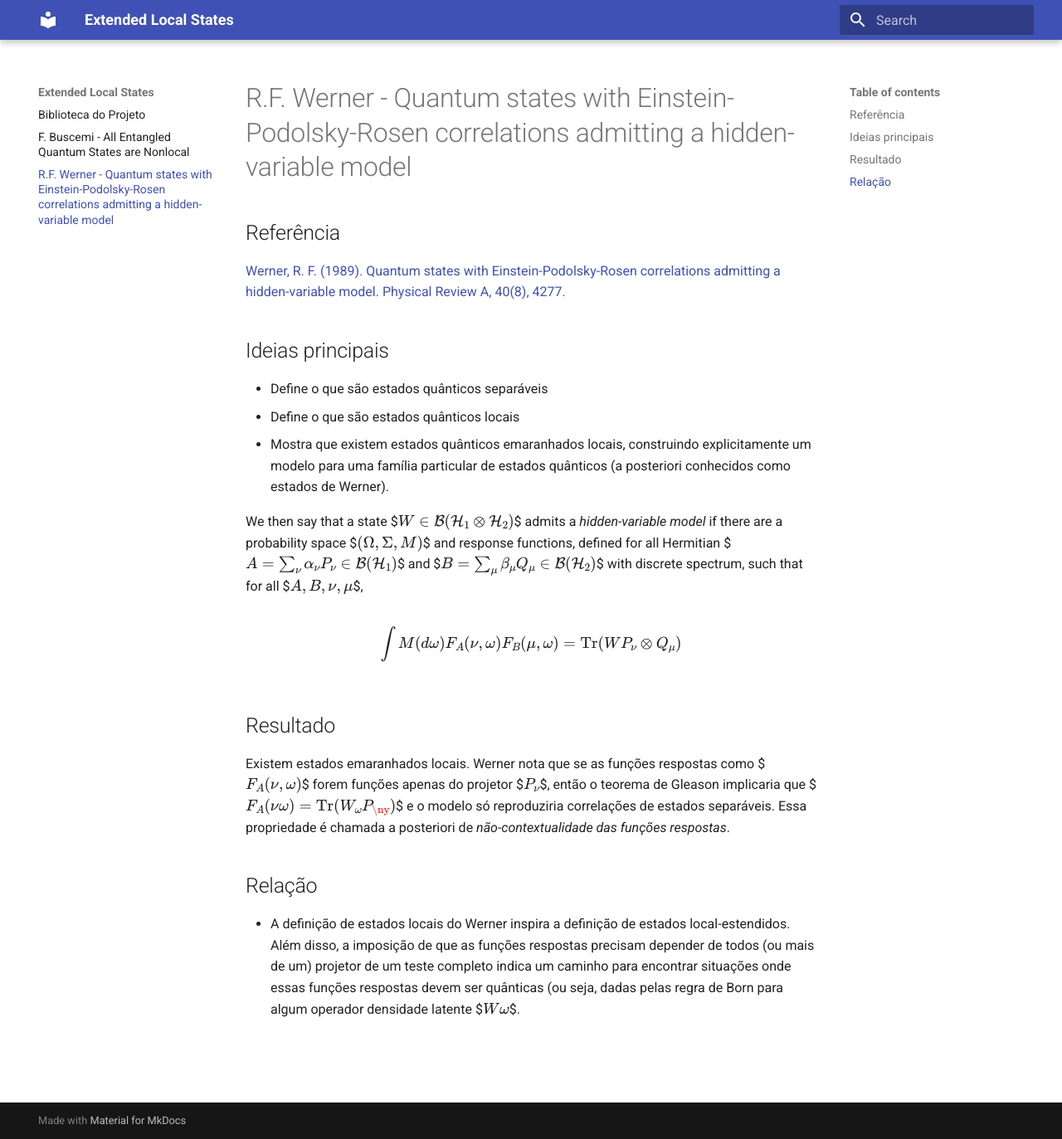
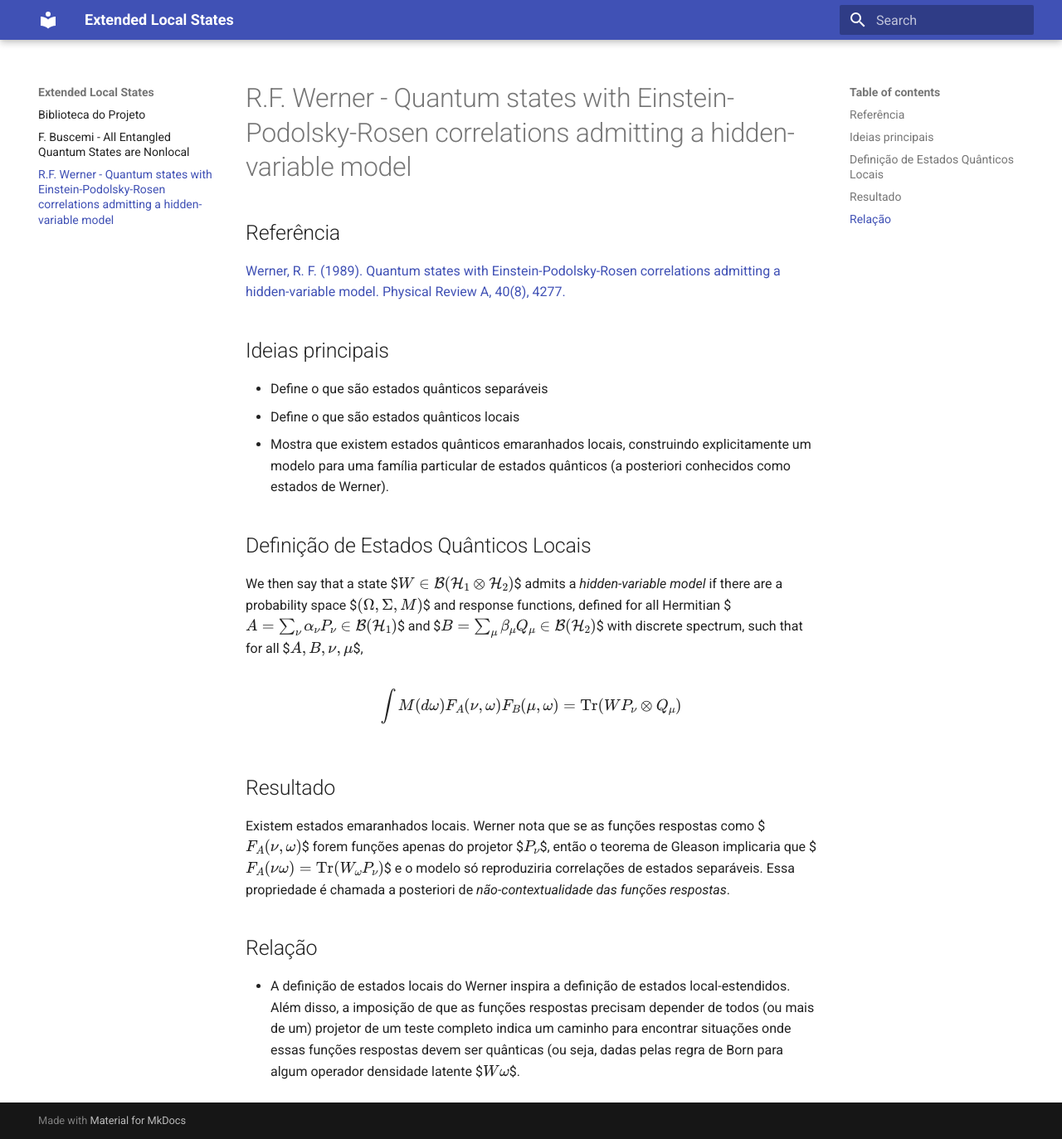
Before and after one commit to ruffolo14/LocalStates, an MkDocs documentation site: the page built from docs/werner1989quantum.md, in a window 1280 px wide and 1373 px high. Shown: the whole window at 83% size. Built offline with MkDocs 1.6.1 and Material for MkDocs 9.7.7, drawn with Linux system fonts in a browser that asks for light colours.

Commit message:
Update werner1989quantum.md

```diff
--- a/docs/werner1989quantum.md
+++ b/docs/werner1989quantum.md
@@ -9,6 +9,9 @@
 - Define o que são estados quânticos locais
 - Mostra que existem estados quânticos emaranhados locais, construindo explicitamente um modelo para uma família particular de estados quânticos (a posteriori conhecidos como estados de Werner).
 
+
+## Definição de Estados Quânticos Locais
+
 We then say that a state $$W \in \mathcal{B}(\mathcal{H}_1 \otimes \mathcal{H}_2)$$ admits a *hidden-variable model* if there are a probability space $$(\Omega, \Sigma, M)$$ and response functions, defined for all Hermitian $$A = \sum_\nu \alpha_\nu P_\nu \in \mathcal{B}(\mathcal{H}_1)$$ and $$B = \sum_\mu \beta_\mu Q_\mu\in \mathcal{B}(\mathcal{H}_2)$$ with discrete spectrum, such that for all $$A,B,\nu,\mu$$,
 
 $$\int M(d\omega) F_A(\nu,\omega)F_B(\mu,\omega) = \mathrm{Tr}(W P_\nu\otimes Q_\mu)$$
@@ -17,7 +20,7 @@ $$\int M(d\omega) F_A(\nu,\omega)F_B(\mu,\omega) = \mathrm{Tr}(W P_\nu\otimes Q_
 
 ## Resultado
 
-Existem estados emaranhados locais. Werner nota que se as funções respostas como $$F_A(\nu,\omega)$$ forem funções apenas do projetor $$P_\nu$$, então o teorema de Gleason implicaria que $$F_A(\nu\omega) = \mathrm{Tr}(W_\omega P_\ny)$$ e o modelo só reproduziria correlações de estados separáveis. Essa propriedade é chamada a posteriori de *não-contextualidade das funções respostas*.
+Existem estados emaranhados locais. Werner nota que se as funções respostas como $$F_A(\nu,\omega)$$ forem funções apenas do projetor $$P_\nu$$, então o teorema de Gleason implicaria que $$F_A(\nu\omega) = \mathrm{Tr}(W_\omega P_\nu)$$ e o modelo só reproduziria correlações de estados separáveis. Essa propriedade é chamada a posteriori de *não-contextualidade das funções respostas*.
 
 ## Relação
 
```
